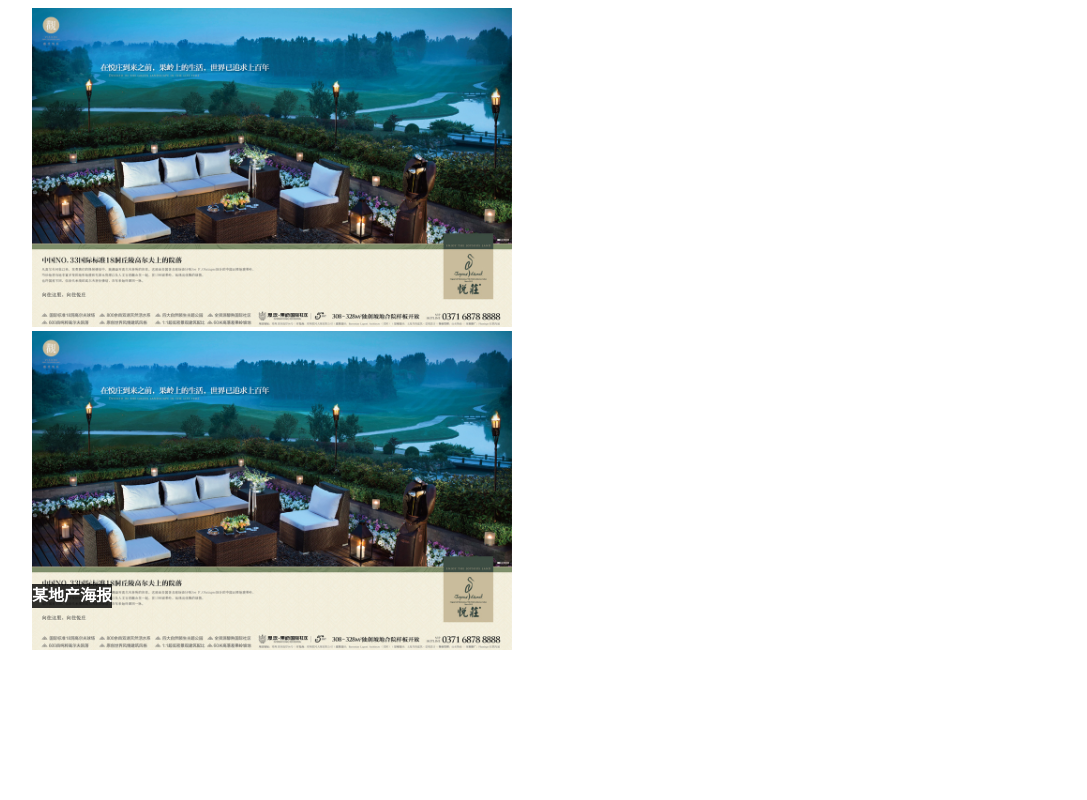
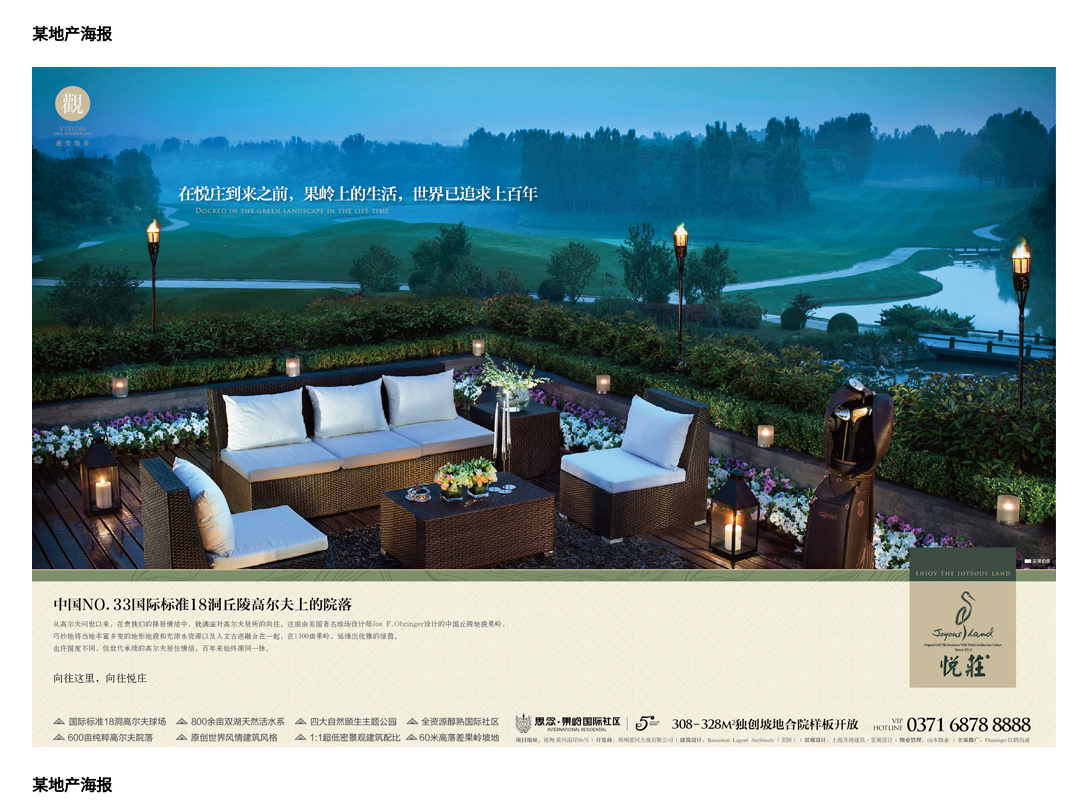
Before and after one commit to KiweeTong/poster, a plain HTML site: page index.html in a window 1280 px wide. Shown: the top 800 px of the page, without its empty margins (128-1215 px from the left). Drawn offline with nearby package versions, Linux system fonts and the light colour scheme.

Commit message:
Update index.html

```diff
--- a/index.html
+++ b/index.html
@@ -9,22 +9,6 @@
 			max-width: 960px;
 			margin:0 auto;
 		}
-		.img-box{
-			display:inline-block;
-			position: relative;
-			width: 480px;
-			h4{
-				position: absolute;
-				bottom:1.5em;
-				text-align:center;
-				line-height:1.5;
-				background: rgba(0,0,0,0.8);
-				color:white;
-			}
-			img{
-				max-width:100%;
-			}
-		}
 	</style>
 </head>
 <body>
```
